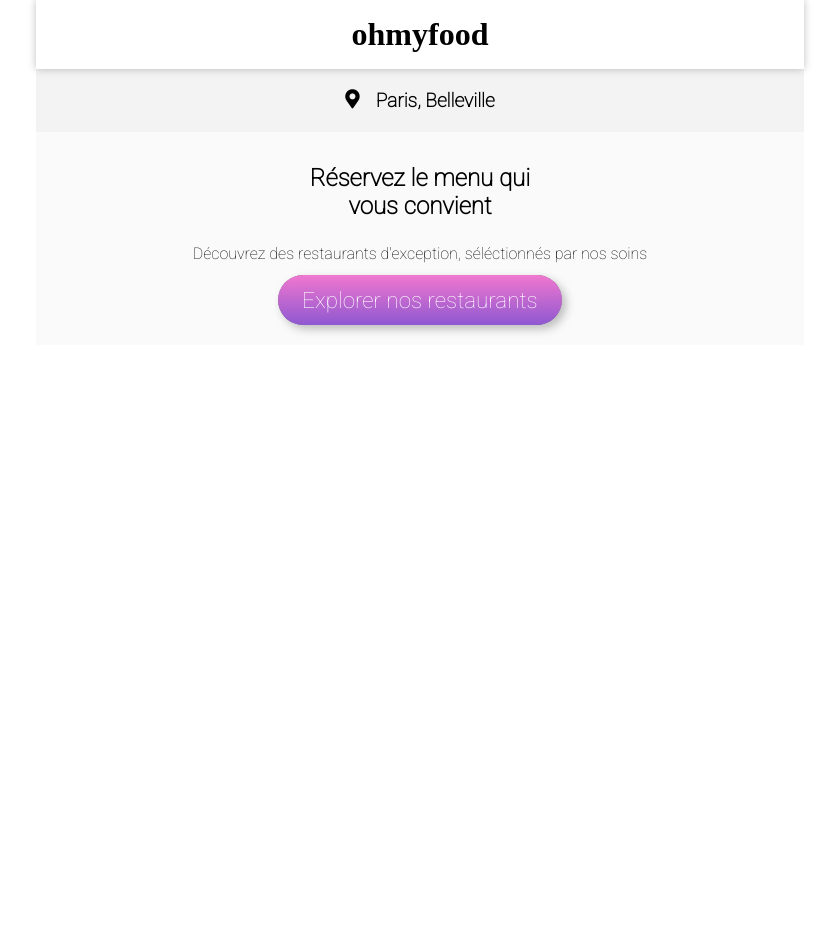
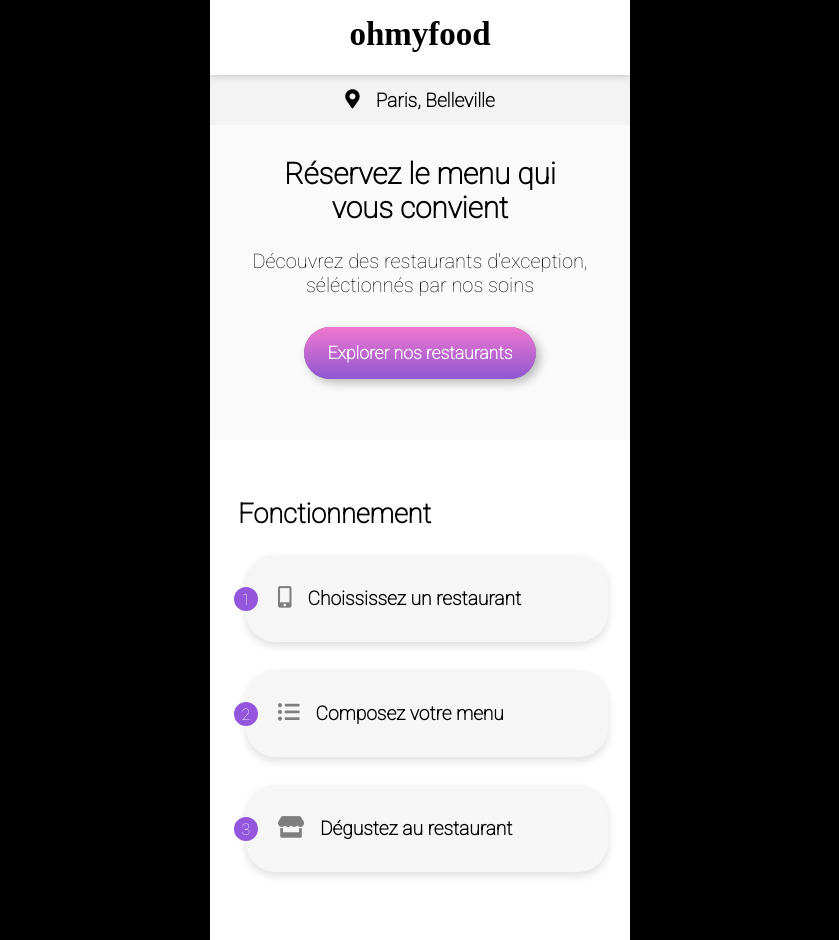
Before and after one commit to ArthurDenis62/Projet3_Ohmyfood-, a plain HTML site: page index.html in a window 1280 px wide. Shown: the whole page, without its empty margins (220-1059 px from the left). Before the commit the page ends 800 px from the top, so only its background shows below. Drawn offline with Linux system fonts and the light colour scheme; a web font is replaced by a local one.

Commit message:
03/11/22

```diff
--- a/css/mobile.css
+++ b/css/mobile.css
@@ -1,21 +1,22 @@
 * {
     margin: 0;
     padding: 0;
+    list-style: none;
     text-decoration: none;
-    list-style: none;
     box-sizing: border-box;
 }
 
 :root {
+    --rose: #FF79DA;
     --violet: #9356DC;
-    --rose: #FF79DA;
     --vert-clair: #99E2D0;
 }
 
 body {
-    max-width: 768px;
     margin: auto;
+    max-width: 420px;
     font-family: Roboto, sans-serif;
+    background-color: black;
 }
 
 /********************************
@@ -23,25 +24,24 @@
 ********************************/
 
 header {
+    height: 75px;
     padding: 1rem;
+    z-index: 1000;
+    position: relative;
     box-shadow: 0 0 0.5rem rgb(0 0 0 / 25%);
-    position: relative;
-    z-index: 1000;
+    background-color: white;
 }
 
 .logo {
-    font-family: Shrikhand, "cursive";
     margin: 0;
     text-align: center;
+    font-size: 33px;
+    font-family: Shrikhand, "cursive";
 }
 
 header p {
     display: block;
-    font-size: 2em;
-    margin-block-start: 0.67em;
-    margin-block-end: 0.67em;
-    margin-inline-start: 0px;
-    margin-inline-end: 0px;
+    font-size: 1.6em;
     font-weight: bold;
 }
 
@@ -52,10 +52,11 @@
 .lieu {
     display: flex;
     justify-content: center;
-    padding: 1.25rem 1rem;
+    position: relative;
+    height: 50px;
+    padding: 0.9rem;
+    font-size: 1.2rem;
     background-color: #F3F3F3;
-    font-size: 1.2rem;
-    position: relative;
 }
 
 .lieu__icon {
@@ -66,7 +67,12 @@
     font-weight: 700;
 }
 
+/********************************
+*           Restaurant          *
+********************************/
+
 .explore-restaurant {
+    height: 315px;
     padding: 2rem;
     text-align: center;
     background-color: #fafafa;
@@ -74,7 +80,7 @@
 
 .explore-restaurant h2 {
     display: block;
-    font-size: 1.5em;
+    font-size: 1.85em;
     font-weight: bold;
 }
 
@@ -83,20 +89,91 @@
 }
 
 .explore-restaurant__subtitle {
+    margin: 1.5rem 0;
     font-weight: 300;
-    margin: 1.5rem 0;
+    font-size: 1.25rem;
 }
 
 .explore-restaurant__btn {
+    position: relative;
+    top: 22px;
     border: 0;
     border-radius: 100px;
-    padding: 0.75rem 1.5rem;
-    color: #fff;
-    font-weight: 500;
-    font-size: 1.4rem;
+    font-size: 1.1rem;
+    font-weight: bold;
+    padding: 1rem 1.5rem;
     cursor: pointer;
     transition-duration: 0.25s;
     box-shadow: 0.25rem 0.25rem 10px rgb(0 0 0 / 25%);
+    color: #fff;
     background-color: #686868;
     background-image: linear-gradient(0deg,rgba(147,86,220,.9),rgba(255,121,218,.9));
 }
+
+/********************************
+*         Fonctionnement        *
+********************************/
+
+.functioning {
+    height: 500px;
+    padding: 2rem 1rem;
+    background-color: white;
+}
+
+.functioning__title {
+    margin-top: 26px;
+    margin-left: 0.75rem;
+    font-size: 1.7rem;
+    font-weight: bold;
+}
+
+.functioning__setups {
+    margin-top: 25px;
+    padding: 0;
+    list-style: none;
+    counter-reset: compteListe;
+}
+
+.functioning__setup {
+    display: flex;
+    position: relative;
+    padding: 2rem;
+    border-radius: 1.85rem;
+    background-color: #f6f6f6;
+    margin: 1rem 6px 1.75rem 1.25rem;
+    box-shadow: 0rem 0.25rem 0.5rem rgba(0, 0, 0, 0.125);
+}
+
+.functioning__setup:first-child {
+    margin-top: 0;
+}
+
+.functioning__setup:last-child {
+    margin-bottom: 0;
+}
+
+.functioning__setup::before {
+    counter-increment: compteListe 1;
+    content: counter(compteListe) " ";
+    background: #9356DC;
+    height: 1.5rem;
+    width: 1.5rem;
+    border-radius: 100px;
+    display: flex;
+    justify-content: center;
+    align-items: center;
+    color: white;
+    position: absolute;
+    left: -0.75rem;
+}
+
+.functioning__icon {
+    margin-right: 1rem;
+    color: #7e7e7e;
+    font-size: 1.35rem;
+}
+
+.text {
+    font-size: 1.2rem;
+    font-weight: bold;
+}
--- a/index.html
+++ b/index.html
@@ -22,8 +22,27 @@
         </section>
         <section class="explore-restaurant">
             <h2 class="explore-restaurant__title">Réservez le menu qui<br>vous convient</h2>
-            <p class="explore-restaurant__subtitle"> Découvrez des restaurants d'exception, séléctionnés par nos soins </p>
-            <a class="explore-restaurant__btn"> Explorer nos restaurants </a>
+            <p class="explore-restaurant__subtitle">Découvrez des restaurants d'exception, séléctionnés par nos soins</p>
+            <a class="explore-restaurant__btn">Explorer nos restaurants</a>
+        </section>
+        <section class="functioning">
+            <div class="container">
+                <h2 class="functioning__title">Fonctionnement</h2>
+                <ol class="functioning__setups">
+                    <li class="functioning__setup">
+                        <i class="functioning__icon fas fa-mobile-alt"></i>
+                        <span class="text">Choississez un restaurant</span>
+                    </li>
+                    <li class="functioning__setup">
+                        <i class="functioning__icon fas fa-list-ul"></i>
+                        <span class="text">Composez votre menu</span>
+                    </li>
+                    <li class="functioning__setup">
+                        <i class="functioning__icon fas fa-store"></i>
+                        <span class="text">Dégustez au restaurant</span>
+                    </li>
+                </ol>
+            </div>
         </section>
     </main>
 </body>
```
